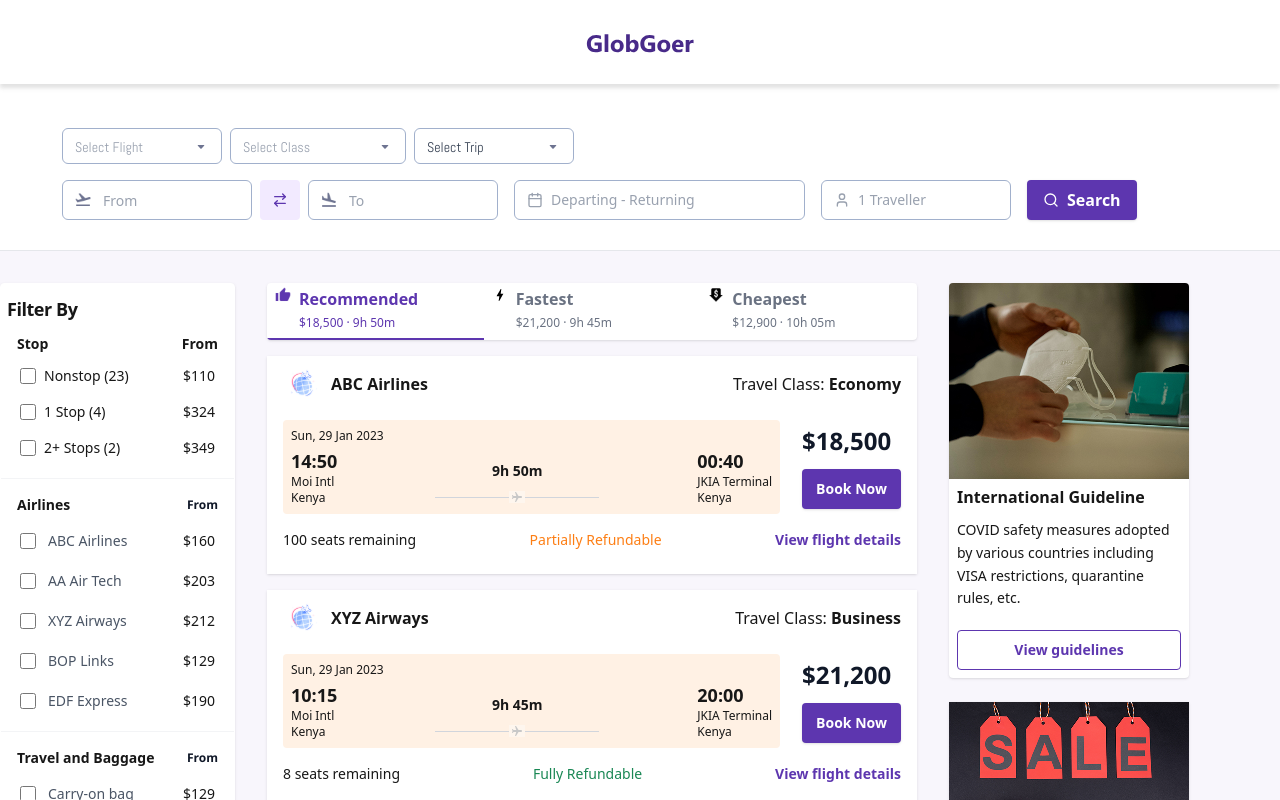
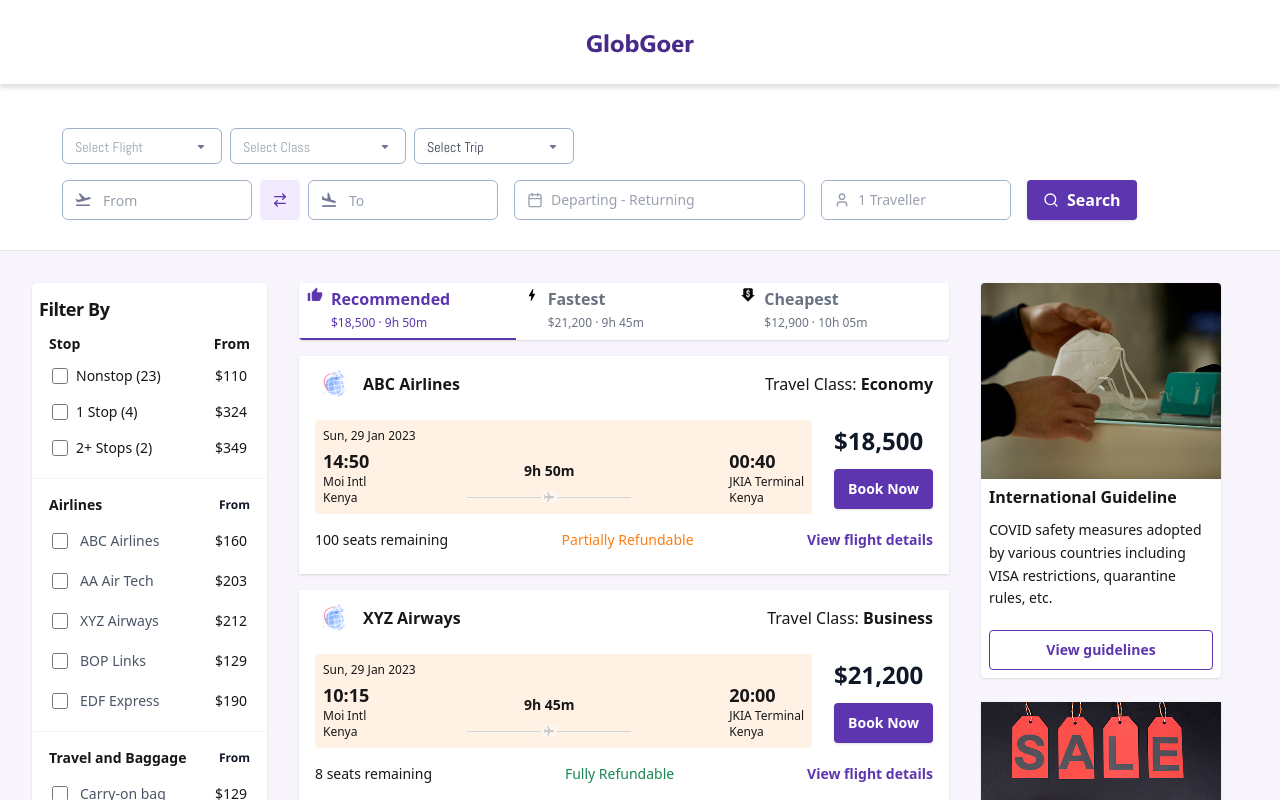
Before and after one commit to Zynshamil/soulxes-techinical, a Next.js app: page / in a window 1280 px wide. Shown: the top 800 px of the page. Built offline with nearby package versions, Linux system fonts and the light colour scheme; a web font is replaced by a local one.

Commit message:
style: Add horizontal padding to the MainContent container on large screens.

```diff
--- a/components/features/MainContent.jsx
+++ b/components/features/MainContent.jsx
@@ -18,7 +18,7 @@ export function MainContent({
   onLoadMore,
 }) {
   return (
-    <div className="w-full max-w-[1289px] mx-auto mt-8">
+    <div className="w-full max-w-[1289px] mx-auto lg:px-8 mt-8">
       <div className="flex flex-col lg:flex-row gap-8 items-start">
         <FilterSidebar
           data={filters}
```
